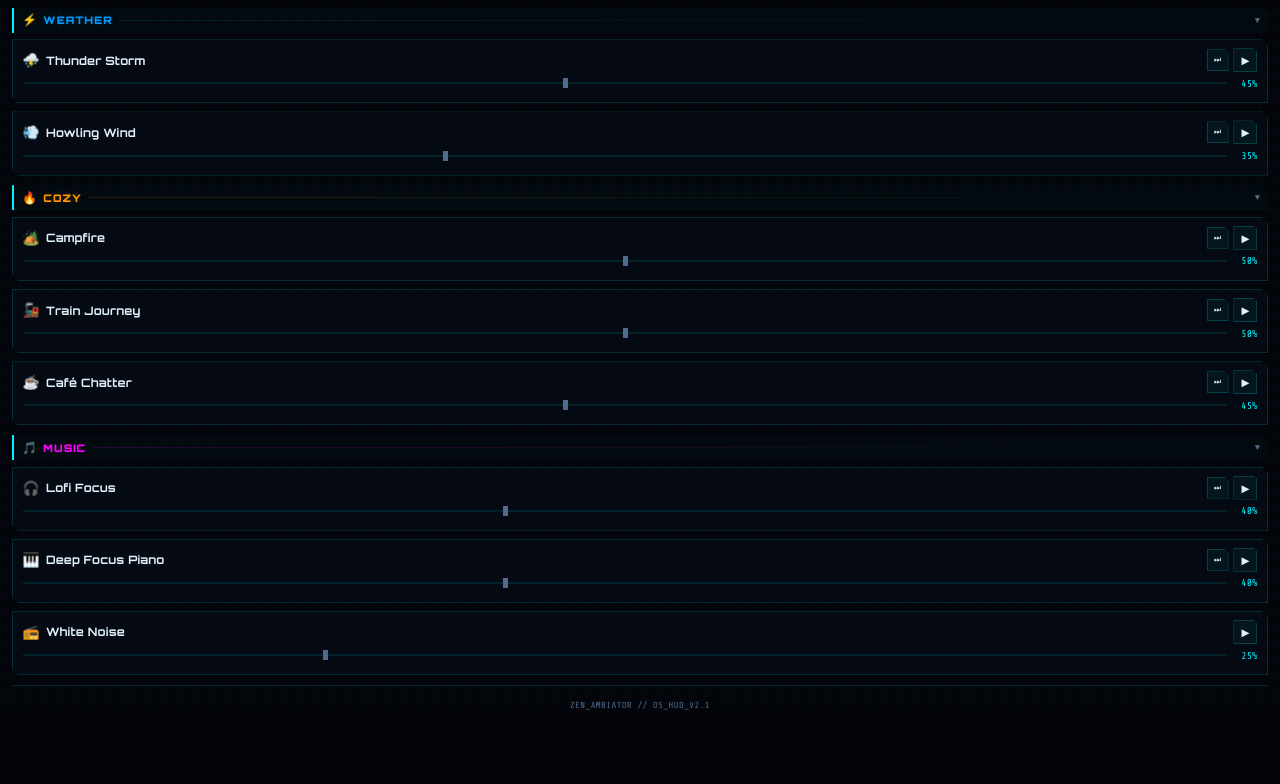
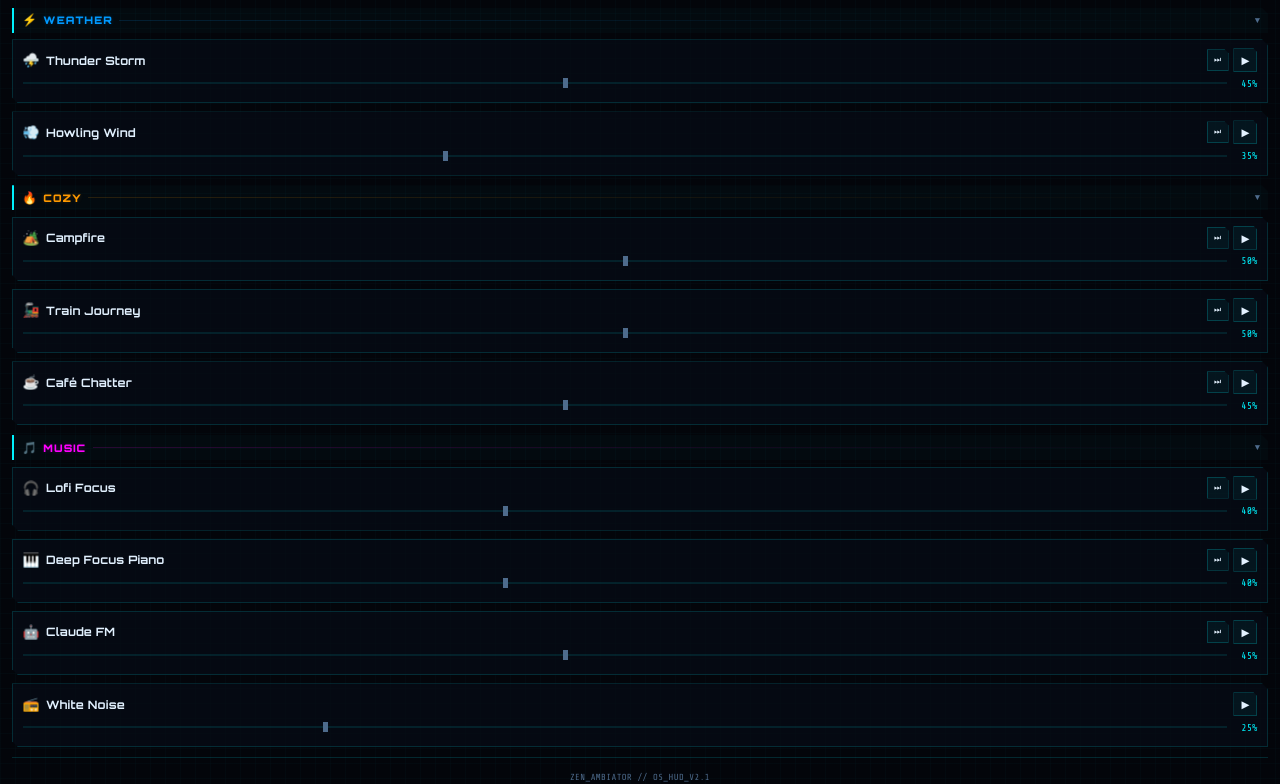
Before and after one commit to AayushRajaji-09/zen-code-ambience, a website: page zen-code-ambience/webview.html in a window 1280 px wide. Shown: the part 407-1191 px from the top of the page. Before the commit the page ends 1119 px from the top, so only its background shows below. Drawn offline with nearby package versions, Linux system fonts and the light colour scheme.

Commit message:
feat: add Claude FM channel to both CLI and VS Code mixer

```diff
--- a/zen-code-ambience/webview.html
+++ b/zen-code-ambience/webview.html
@@ -617,6 +617,26 @@
 
       </div>
 
+      <div class="channel-card" id="card-claudefm">
+        <div class="channel-info">
+          <div class="channel-meta">
+            <span class="channel-emoji">🤖</span>
+            <span class="channel-name">Claude FM</span>
+            <div class="eq-container"><div class="eq-bar"></div><div class="eq-bar"></div><div class="eq-bar"></div><div class="eq-bar"></div></div>
+          </div>
+          <div class="channel-actions">
+            <button class="action-btn skip-btn" onclick="skipTrack('claudefm')" title="Next track">⏭</button>
+            <button class="action-btn play-btn" onclick="togglePlay('claudefm')">▶</button>
+          </div>
+        </div>
+        <div class="control-row">
+          <input type="range" class="slider" id="slider-claudefm" min="0" max="100" value="45" oninput="changeVolume('claudefm', this.value)">
+          <span class="vol-label" id="vol-claudefm">45%</span>
+        </div>
+        <div class="track-info" id="track-claudefm">TRACK_LINK // SYS_01_03</div>
+        <audio id="audio-claudefm" loop preload="none"></audio>
+      </div>
+
       <div class="channel-card" id="card-whitenoise">
         <div class="channel-info">
           <div class="channel-meta">
@@ -662,13 +682,14 @@
       cafe:      [`${SOUNDHELIX}/SoundHelix-Song-2.mp3`, `${SOUNDHELIX}/SoundHelix-Song-4.mp3`, `${SOUNDHELIX}/SoundHelix-Song-6.mp3`, `${SOUNDHELIX}/SoundHelix-Song-10.mp3`],
       lofi:      [`${SOUNDHELIX}/SoundHelix-Song-1.mp3`, `${SOUNDHELIX}/SoundHelix-Song-5.mp3`, `${SOUNDHELIX}/SoundHelix-Song-9.mp3`, `${SOUNDHELIX}/SoundHelix-Song-13.mp3`, `${SOUNDHELIX}/SoundHelix-Song-15.mp3`],
       piano:     [`${SOUNDHELIX}/SoundHelix-Song-3.mp3`, `${SOUNDHELIX}/SoundHelix-Song-7.mp3`, `${SOUNDHELIX}/SoundHelix-Song-10.mp3`, `${SOUNDHELIX}/SoundHelix-Song-14.mp3`, `${SOUNDHELIX}/SoundHelix-Song-16.mp3`],
+      claudefm:  [`${SOUNDHELIX}/SoundHelix-Song-1.mp3`, `${SOUNDHELIX}/SoundHelix-Song-4.mp3`, `${SOUNDHELIX}/SoundHelix-Song-9.mp3`],
     };
 
     // Track the current track index per channel
     const currentTrackIndex = {};
     Object.keys(trackLibrary).forEach(id => { currentTrackIndex[id] = 0; });
 
-    const channels = ['rain', 'forest', 'river', 'birds', 'thunder', 'wind', 'campfire', 'train', 'cafe', 'lofi', 'piano', 'whitenoise'];
+    const channels = ['rain', 'forest', 'river', 'birds', 'thunder', 'wind', 'campfire', 'train', 'cafe', 'lofi', 'piano', 'claudefm', 'whitenoise'];
 
     let masterVolume = 80;
 
```
Also changed, not shown: 1 other file.
